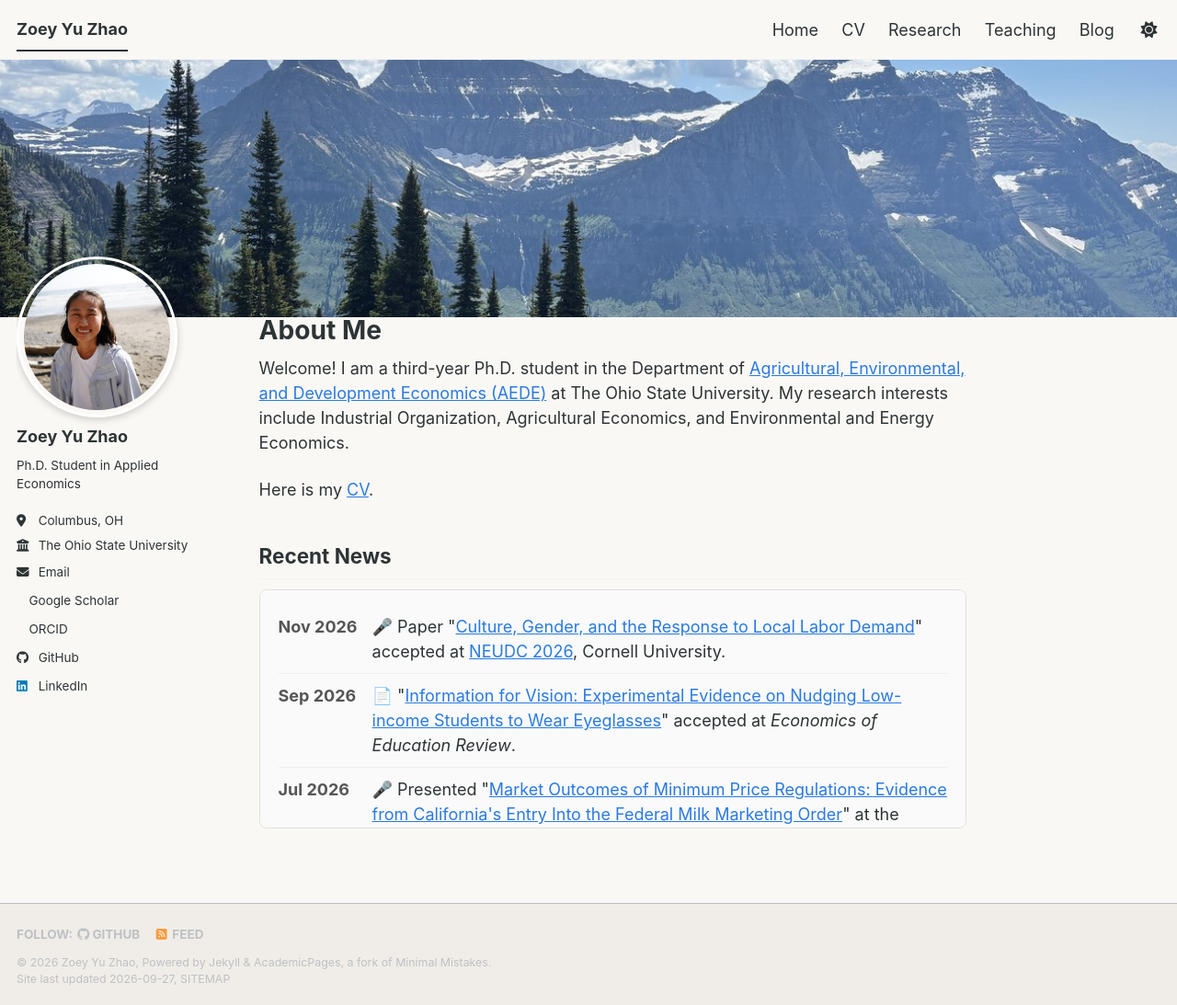
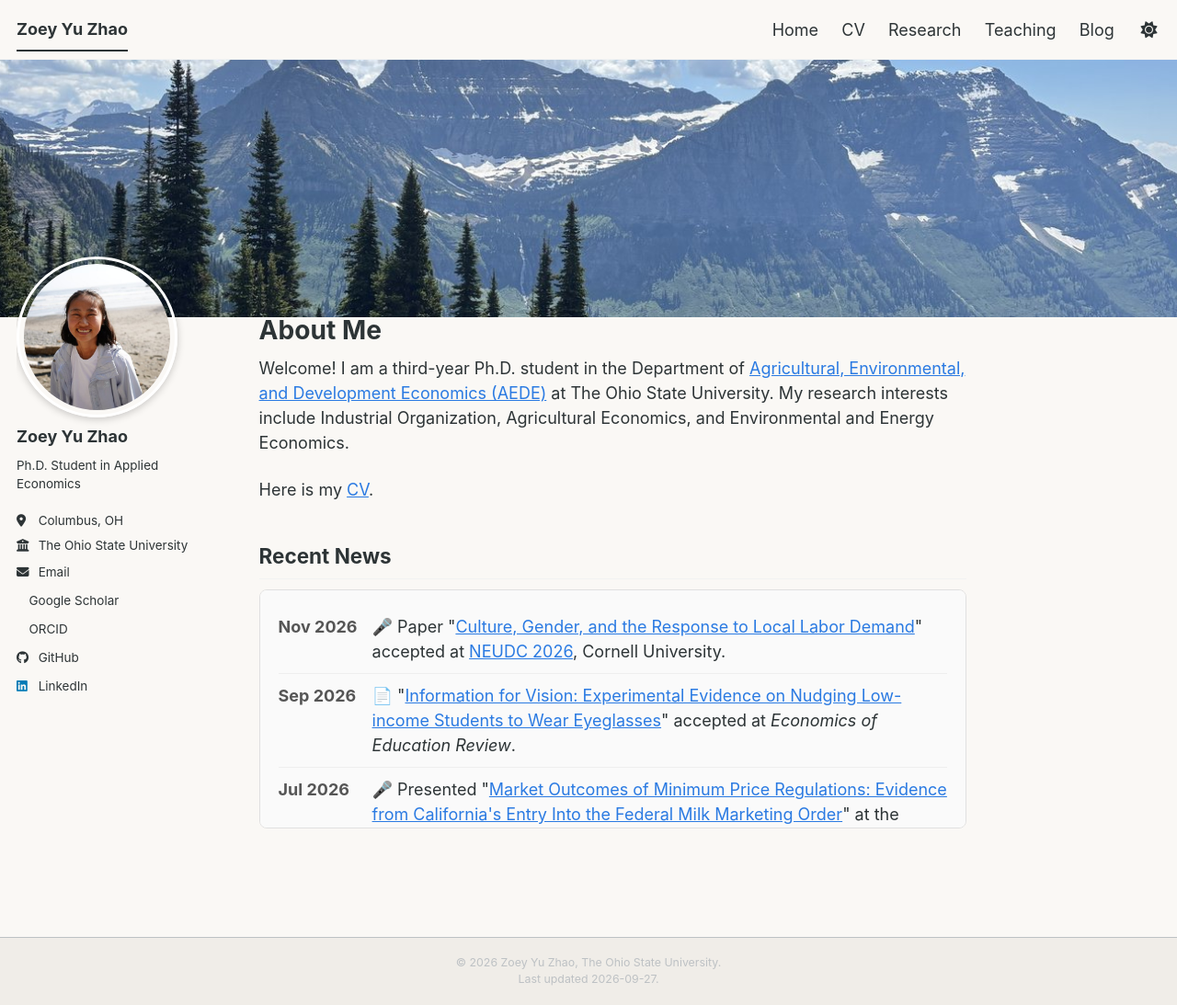
Before and after one commit to zoeyzhao-econ/zoeyzhao-econ.github.io, a Jekyll site: the page built from _pages/about.md, in a window 1280 px wide and 1093 px high. Shown: the whole window at 92% size. Built offline with Jekyll 4.4.1, drawn with Linux system fonts in a browser that asks for light colours; a style sheet for code colours, icons or effects is not loaded.

Commit message:
Simplify footer to name, university, and last updated date
Co-Authored-By: Claude Opus 4.6 <noreply@anthropic.com>

```diff
--- a/_includes/footer.html
+++ b/_includes/footer.html
@@ -1,25 +1,6 @@
 {% include base_path %}
 
-{% if site.author.github or site.author.bitbucket or site.atom_feed.hide != true %}
-<div class="page__footer-follow">
-  <ul class="social-icons">
-    {% if site.data.ui-text[site.locale].follow_label %}
-      <li><strong>{{ site.data.ui-text[site.locale].follow_label }}</strong></li>
-    {% endif %}
-    {% if site.author.github %}
-      <li><a href="https://github.com/{{ site.author.github }}"><i class="fab fa-github" aria-hidden="true"></i> GitHub</a></li>
-    {% endif %}
-    {% if site.author.bitbucket %}
-      <li><a href="https://bitbucket.org/{{ site.author.bitbucket }}"><i class="fab fa-bitbucket" aria-hidden="true"></i> Bitbucket</a></li>
-    {% endif %}
-    {% if site.atom_feed.hide != true %}
-    <li><a href="{% if site.atom_feed.path %}{{ site.atom_feed.path }}{% else %}{{ base_path }}/feed.xml{% endif %}"><i class="fa fa-fw fa-rss-square" aria-hidden="true"></i> {{ site.data.ui-text[site.locale].feed_label | default: "Feed" }}</a></li>
-    {% endif %}
-  </ul>
+<div class="page__footer-copyright" style="text-align: center;">
+  &copy; {{ site.time | date: '%Y' }} {{ site.name | default: site.title }}, The Ohio State University.<br />
+  Last updated {{ "now" | date: '%Y-%m-%d' }}.
 </div>
-{% endif %}
-
-<div class="page__footer-copyright">
-  &copy; {{ site.time | date: '%Y' }} {{ site.name | default: site.title }}, {{ site.data.ui-text[site.locale].powered_by | default: "Powered by" }} <a href="https://jekyllrb.com" rel="nofollow">Jekyll</a> &amp; <a href="https://github.com/academicpages/academicpages.github.io">AcademicPages</a>, a fork of <a href="https://mademistakes.com/work/minimal-mistakes-jekyll-theme/" rel="nofollow">Minimal Mistakes</a>.<br />
-  Site last updated {{ "now" | date: '%Y-%m-%d' }}, <a href="/sitemap/" style="text-transform: uppercase;">{{ site.data.ui-text[site.locale].site_map | default: "Sitemap" }}</a>
-</div>
```
